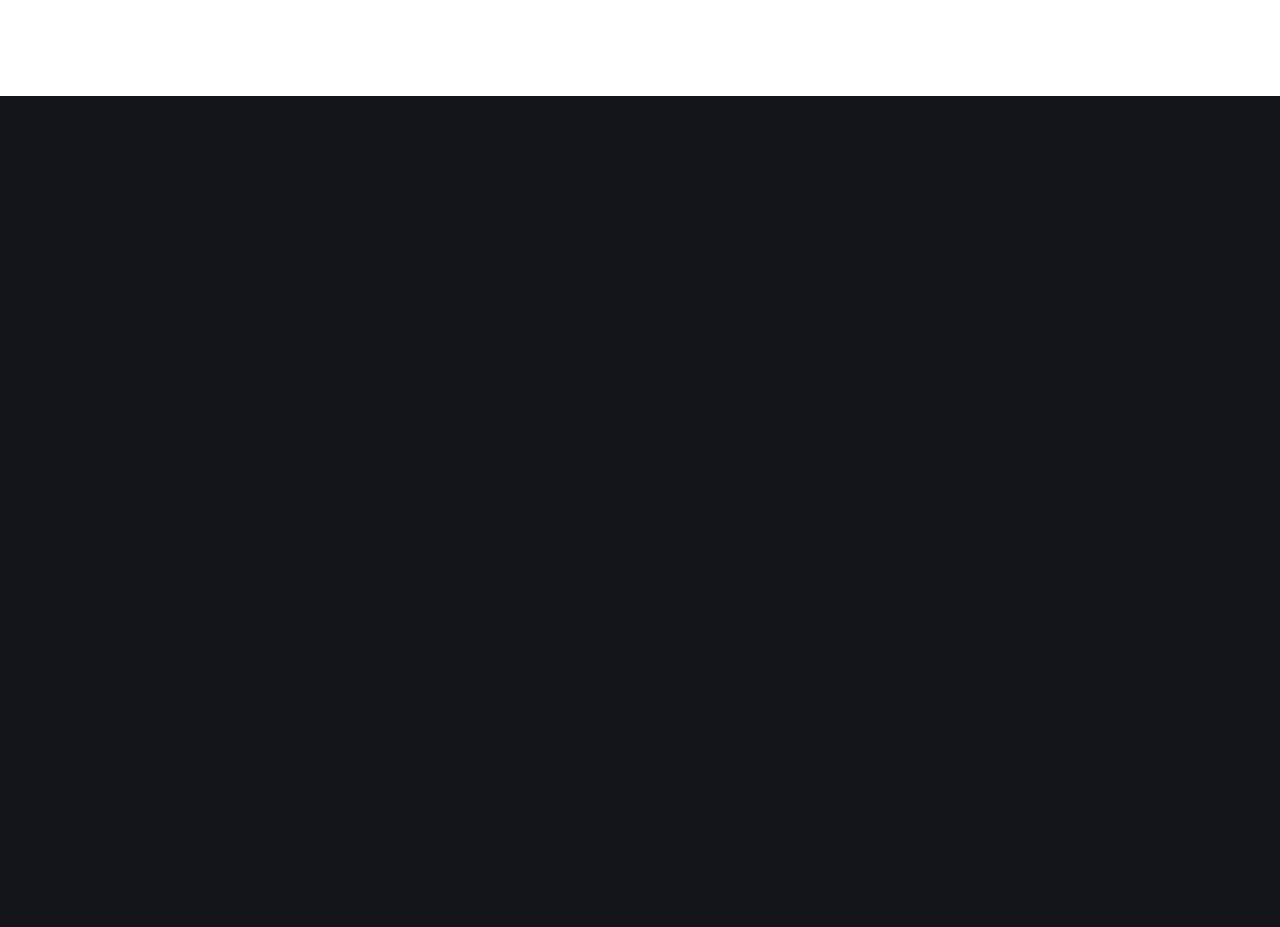
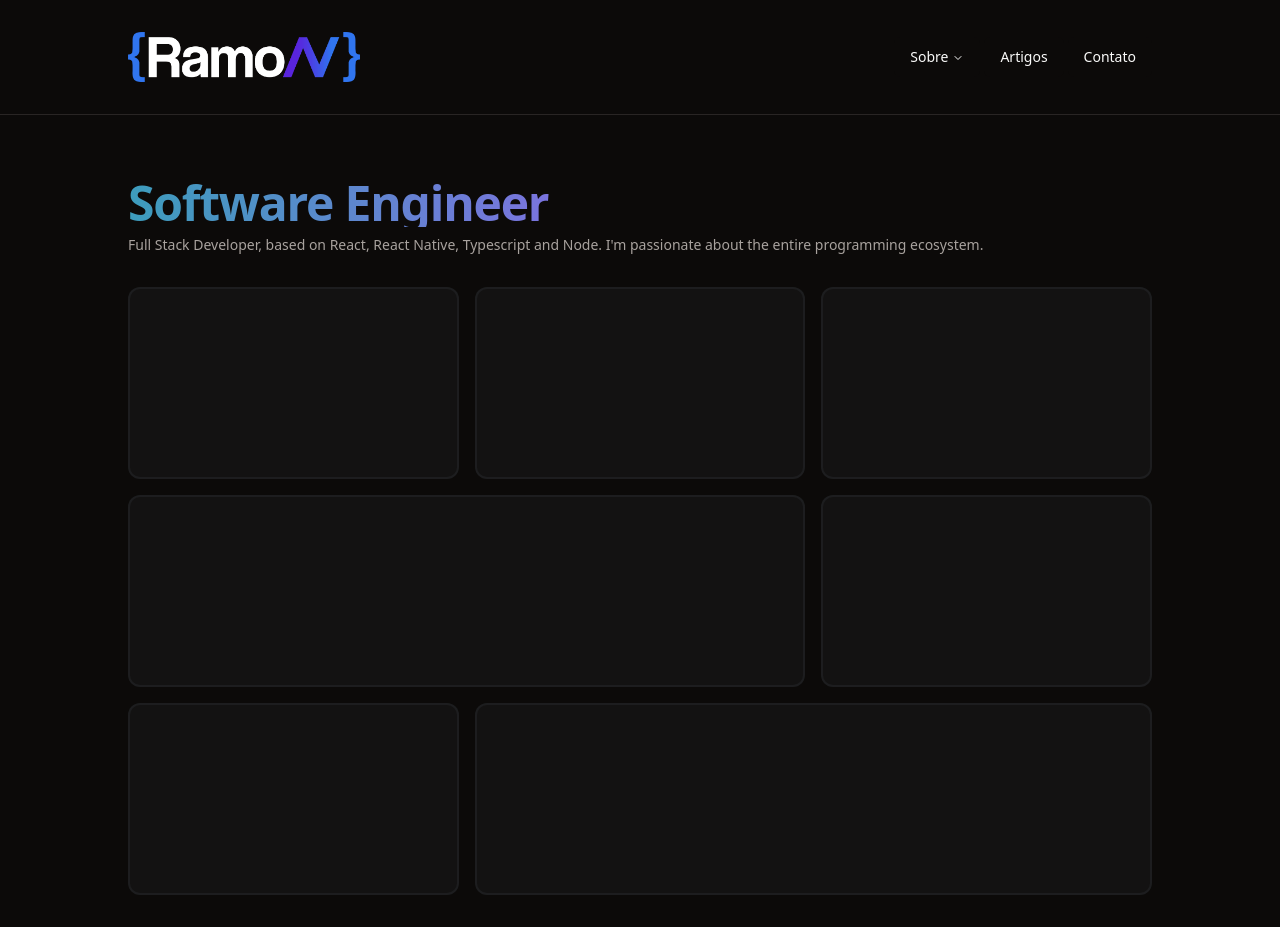
Before and after one commit to ramonxm/website, an Astro site: page / in a window 1280 px wide. Before the commit the page ends 800 px from the top, so only its background shows below. Built offline with nearby package versions, Linux system fonts and the light colour scheme; Astro itself is replaced by a stand-in of ours.

Commit message:
feat: updating initial page

```diff
--- a/package.json
+++ b/package.json
@@ -13,6 +13,8 @@
     "@astrojs/check": "^0.3.4",
     "@astrojs/react": "^3.0.9",
     "@astrojs/tailwind": "^5.1.0",
+    "@radix-ui/react-navigation-menu": "^1.1.4",
+    "@radix-ui/react-slot": "^1.0.2",
     "@types/react": "^18.2.46",
     "@types/react-dom": "^18.2.18",
     "astro": "^4.0.9",
--- a/src/layouts/Layout.astro
+++ b/src/layouts/Layout.astro
@@ -1,4 +1,5 @@
 ---
+import "@/styles/globals.css";
 interface Props {
   title: string;
 }
@@ -7,7 +8,7 @@
 ---
 
 <!doctype html>
-<html lang="en">
+<html lang="en" class="dark">
   <head>
     <meta charset="UTF-8" />
     <meta name="description" content="Astro description" />
@@ -33,16 +34,10 @@
     );
   }
 
-	* {
-		margin: 0;
-		padding: 0;
-		box-sizing: border-box;
-	}
   html {
     font-family: system-ui, sans-serif;
-		background: #13151a;
-		background-size: 224px;
   }
+
   code {
     font-family:
       Menlo,
--- a/src/pages/index.astro
+++ b/src/pages/index.astro
@@ -1,27 +1,57 @@
 ---
-import Layout from '../layouts/Layout.astro';
-import '@/styles/globals.css'
+import { NavigationMenuRoot } from "@/components/ui/navigation";
+import Layout from "../layouts/Layout.astro";
+import { Image } from "astro:assets";
 ---
 
 <Layout title="Ramon Xavier">
-	<main>
-		<div class="container-info">
-			<h1>Ramon Xavier</h1>
-			<h2>Software Engineer</h2>
-		</div>
-	</main>
+  <header
+    class="mx-auto flex max-w-5xl items-center justify-between gap-20 px-5 py-8 xl:px-0 flex-row-reverse lg:flex-row"
+  >
+    <Image
+      alt="Logo"
+      width="232"
+      height="50"
+      loading="lazy"
+      decoding="async"
+      src="/images/logo_name.png"
+    />
+    <NavigationMenuRoot client:idle />
+  </header>
+  <div
+    data-orientation="horizontal"
+    role="none"
+    class="shrink-0 bg-border h-[1px] w-full"
+  >
+  </div>
+  <main
+    class="mx-auto max-w-5xl flex-col items-center justify-center px-5 py-8 xl:px-0 dark:bg-background"
+  >
+    <div
+      class="mx-auto flex max-w-5xl justify-center gap-2 px-5 py-8 xl:px-0 flex-row-reverse lg:flex-col"
+    >
+      <h1
+        class="animate-text bg-gradient-to-r from-teal-500 via-purple-500 to-orange-500 bg-clip-text text-transparent scroll-m-20 text-4xl font-extrabold tracking-tight lg:text-5xl"
+      >
+        Software Engineer
+      </h1>
+      <p class="text-sm text-muted-foreground">
+        Full Stack Developer, based on React, React Native, Typescript and Node.
+        I'm passionate about the entire programming ecosystem.
+      </p>
+    </div>
+    <div class="grid auto-rows-[192px] grid-cols-3 gap-4">
+      {
+        [...Array(7)].map((_, i) => (
+          <div
+            class={`row-span-1 rounded-xl border-2 border-slate-400/10 bg-neutral-100 p-4 dark:bg-neutral-900 animate-pulse  ${
+              i === 3 || i === 6 ? "col-span-2" : ""
+            }`}
+          />
+        ))
+      }
+    </div>
+  </main>
 </Layout>
 
-<style>
-	main {
-		margin: auto;
-		padding: 1rem;
-		max-width: calc(100% - 2rem);
-		color: white;
-		font-size: 20px;
-		line-height: 1.6;
-	}
-	.container-info {
-
-	}
-</style>
+<style></style>
```
Also changed, not shown: 1 other file. Lines whose indentation alone changed are shown as unchanged.
